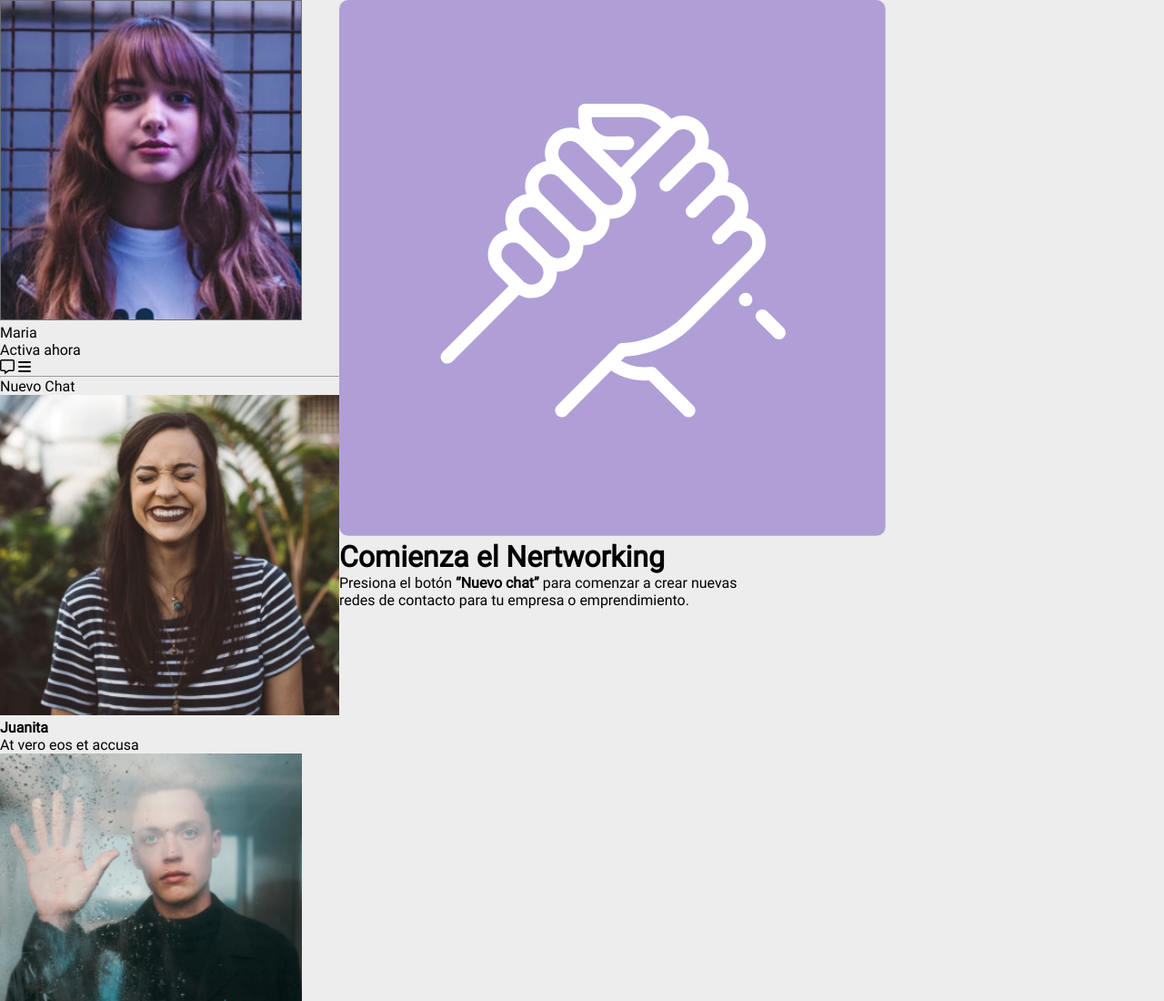
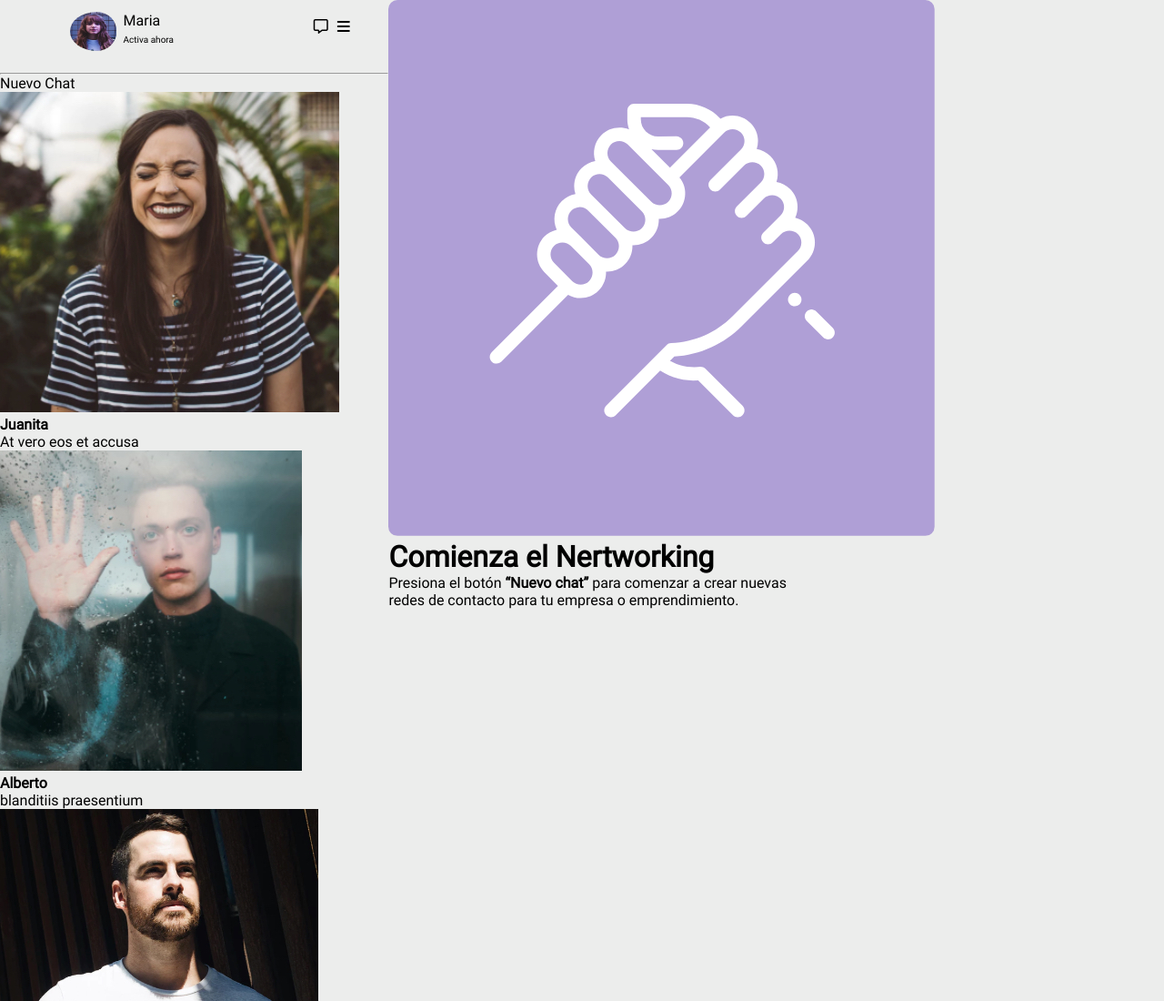
Before and after one commit to rodrigovasquezcespedes/FlexBox, a plain HTML site: page index.html in a window 1280 px wide. Shown: the top 1100 px of the page at 91% size. Drawn offline with Linux system fonts and the light colour scheme.

Commit message:
se crean los estilos para la barra de menu

```diff
--- a/assets/css/style.css
+++ b/assets/css/style.css
@@ -12,3 +12,28 @@ body {
     height: 100vh;
     background-color: #ecedec;
 }
+.barra {
+    display: flex;
+    justify-content: space-between;
+}
+
+.imagen{
+display: flex;
+margin-left: 15%;
+padding: 3%;
+}
+.imagen img{
+    border-radius: 50%;
+    width: 20%;
+    height: 80%;
+    padding-right: 3%;
+}
+.imagen span{
+    font-size:10px;
+}
+.iconos{
+    margin-top: 5%;
+    display: flex;
+    gap: 10px;
+    padding-right: 10%;
+}
```
